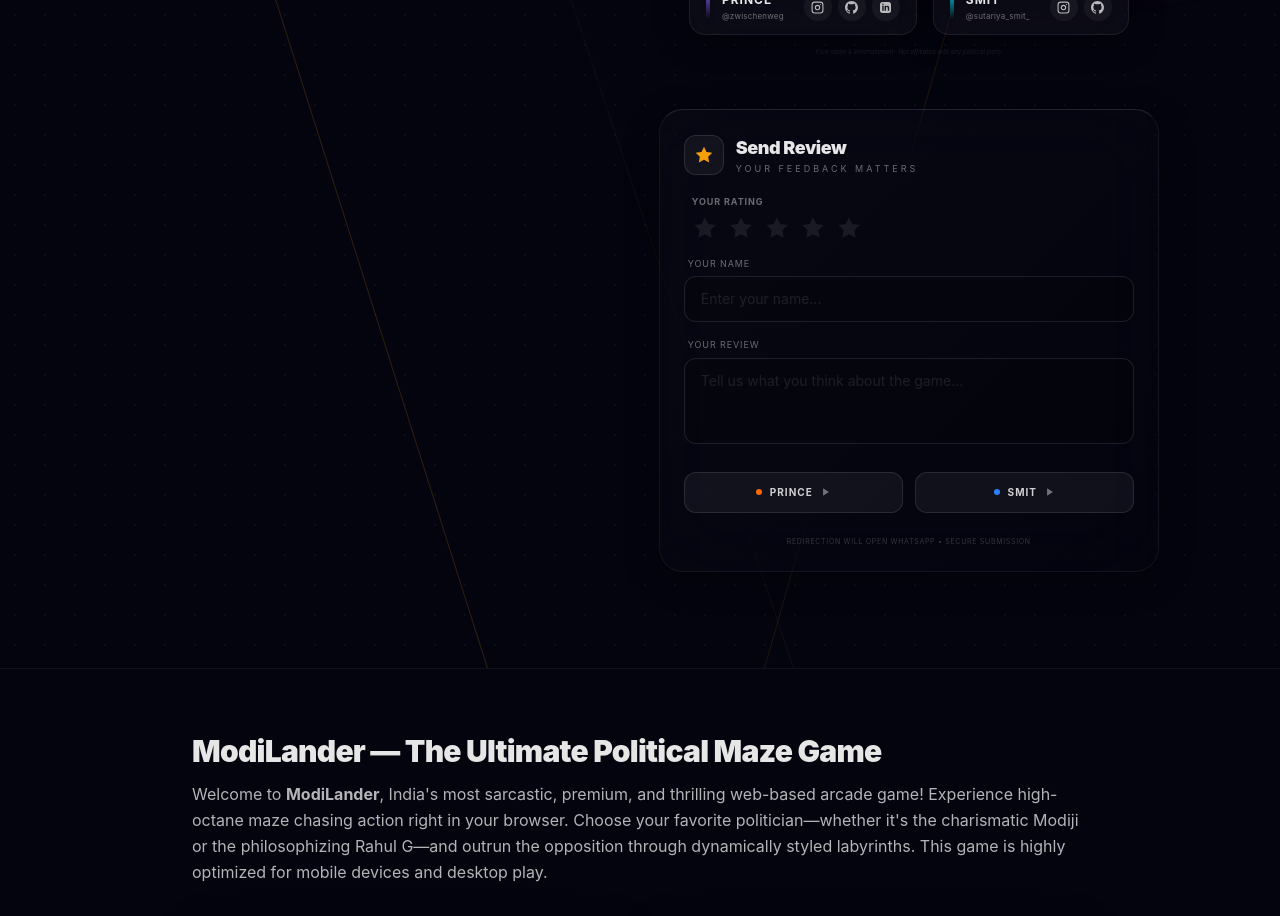
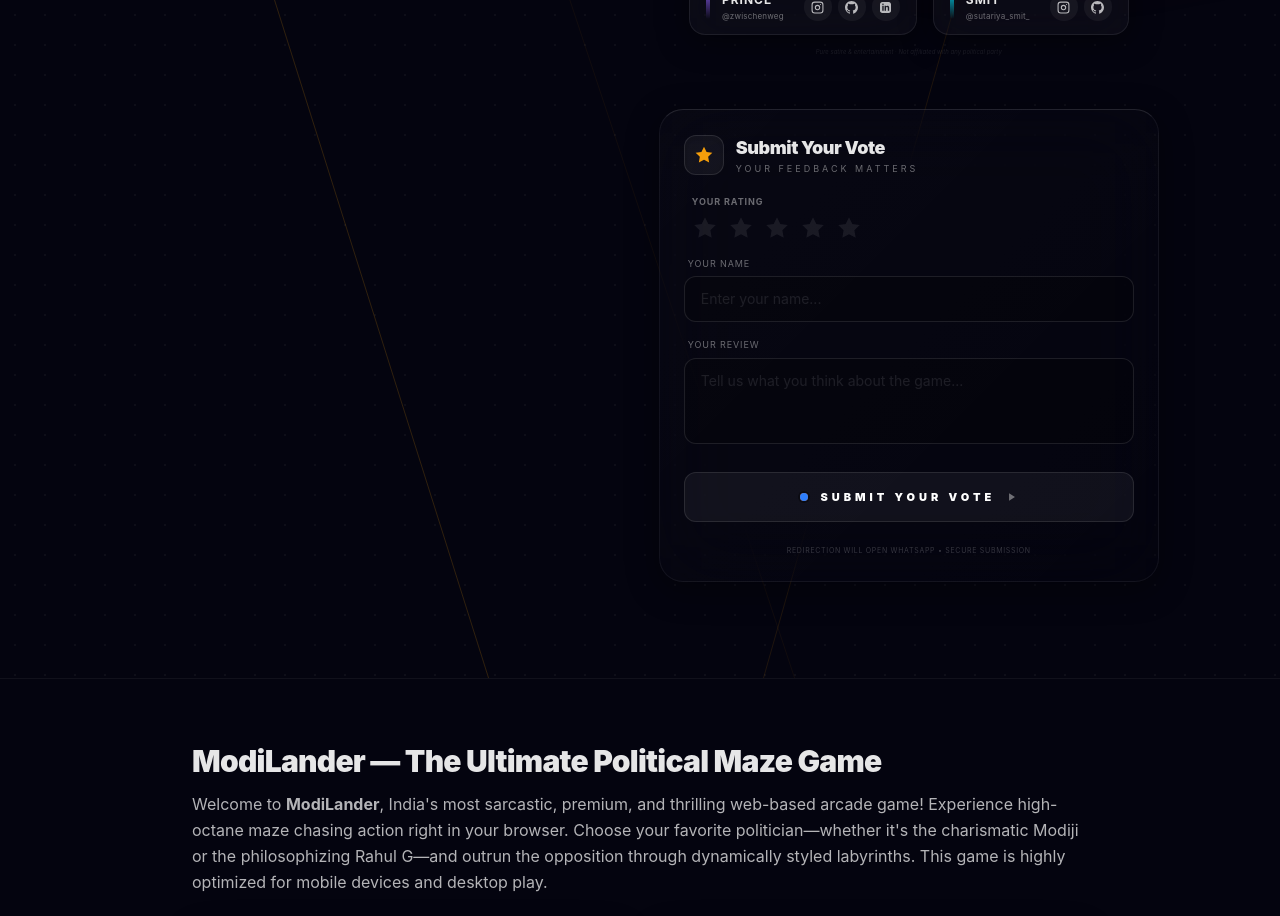
Before and after one commit to PRINCESTR/ModiLander, a React (Vite) app: page / in a window 1280 px wide. Shown: the part 1140-2056 px from the top of the page. Built offline with nearby package versions, Linux system fonts and the light colour scheme.

Commit message:
feat: combine review buttons into single 'Submit Your Vote' button

```diff
--- a/src/app/components/ReviewForm.tsx
+++ b/src/app/components/ReviewForm.tsx
@@ -11,14 +11,22 @@
   const [rating, setRating] = useState(0);
   const [hoverRating, setHoverRating] = useState(0);
 
-  const handleSend = (phone: string) => {
+  const handleSend = () => {
     if (rating === 0) {
       alert("Please select a star rating first!");
       return;
     }
     const starText = "⭐".repeat(rating);
-    const text = encodeURIComponent(`Hi! I'm ${name || "a Player"}. Rating: ${rating}/5 ${starText}. Review: ${message}`);
-    window.open(`https://wa.me/91${phone}?text=${text}`, "_blank");
+    const text = encodeURIComponent(`Hi! Here's my vote: ${rating}/5 ${starText}. Review: ${message}`);
+
+    const phones = ["9033640100", "9016590044"];
+
+    // Attempt to open both (browsers may ask for permission for the second popup)
+    phones.forEach((phone, index) => {
+      setTimeout(() => {
+        window.open(`https://wa.me/91${phone}?text=${text}`, "_blank");
+      }, index * 500); // 500ms delay between opens to help avoid popup blockers
+    });
   };
 
   return (
@@ -28,7 +36,7 @@
           <IconStar size={20} color={rating > 0 ? "#fbbf24" : accentColor} />
         </div>
         <div className="flex flex-col">
-          <h3 className="text-lg font-black tracking-tight text-white/90">Send Review</h3>
+          <h3 className="text-lg font-black tracking-tight text-white/90">Submit Your Vote</h3>
           <span className="text-[9px] uppercase tracking-[3px] text-white/40">Your feedback matters</span>
         </div>
       </div>
@@ -79,23 +87,17 @@
         </div>
       </div>
 
-      <div className="grid grid-cols-2 gap-3 mt-2">
+      <div className="mt-2">
         <button
-          onClick={() => handleSend("9033640100")}
-          className="group relative overflow-hidden rounded-xl py-3 px-4 flex items-center justify-center gap-2 transition-all active:scale-[0.98] bg-white/5 border border-white/10 hover:bg-white/10"
+          onClick={handleSend}
+          className="w-full group relative overflow-hidden rounded-xl py-4 px-4 flex items-center justify-center gap-3 transition-all active:scale-[0.98] bg-white/5 border border-white/10 hover:bg-white/10 hover:border-white/20"
         >
-          <div className="w-1.5 h-1.5 rounded-full bg-orange-500 animate-pulse" />
-          <span className="text-[10px] font-bold tracking-widest uppercase text-white/80">Prince</span>
-          <IconPlay size={10} color="white" className="opacity-40 group-hover:translate-x-0.5 transition-transform" />
-        </button>
-
-        <button
-          onClick={() => handleSend("9016590044")}
-          className="group relative overflow-hidden rounded-xl py-3 px-4 flex items-center justify-center gap-2 transition-all active:scale-[0.98] bg-white/5 border border-white/10 hover:bg-white/10"
-        >
-          <div className="w-1.5 h-1.5 rounded-full bg-blue-500 animate-pulse" />
-          <span className="text-[10px] font-bold tracking-widest uppercase text-white/80">Smit</span>
-          <IconPlay size={10} color="white" className="opacity-40 group-hover:translate-x-0.5 transition-transform" />
+          <div className="flex -space-x-2">
+            <div className="w-2 h-2 rounded-full bg-orange-500 animate-pulse ring-2 ring-black/20" />
+            <div className="w-2 h-2 rounded-full bg-blue-500 animate-pulse delay-75 ring-2 ring-black/20" />
+          </div>
+          <span className="text-[11px] font-black tracking-[4px] uppercase text-white">Submit Your Vote</span>
+          <IconPlay size={10} color="white" className="opacity-40 group-hover:translate-x-1 transition-transform" />
         </button>
       </div>
 
```
